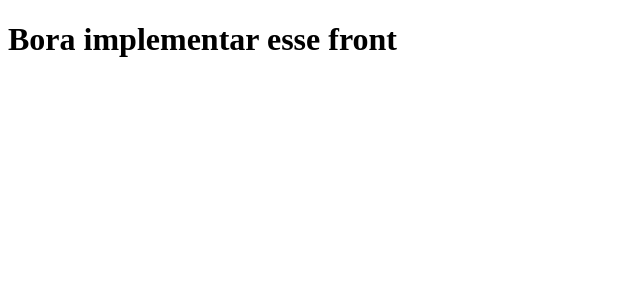
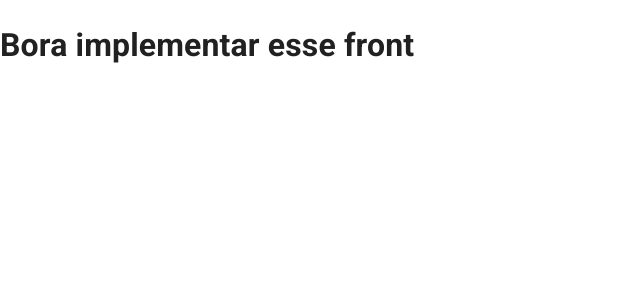
Before and after one commit to Leokrindges/front-sistema-transferencias, a React (Vite) app: page / in a window 1280 px wide. Shown: the top 300 px of the page, without its empty margins (0-640 px from the left). Built offline with nearby package versions, Linux system fonts and the light colour scheme.

Commit message:
feature/ Instalado material UI

```diff
--- a/package.json
+++ b/package.json
@@ -10,6 +10,11 @@
     "preview": "vite preview"
   },
   "dependencies": {
+    "@emotion/react": "^11.13.0",
+    "@emotion/styled": "^11.13.0",
+    "@fontsource/roboto": "^5.0.13",
+    "@mui/icons-material": "^5.16.5",
+    "@mui/material": "^5.16.5",
     "react": "^18.3.1",
     "react-dom": "^18.3.1",
     "react-router-dom": "^6.25.1"
--- a/src/main.tsx
+++ b/src/main.tsx
@@ -1,9 +1,16 @@
 import React from "react";
 import ReactDOM from "react-dom/client";
 import { App } from "./App.tsx";
+import "@fontsource/roboto/300.css";
+import "@fontsource/roboto/400.css";
+import "@fontsource/roboto/500.css";
+import "@fontsource/roboto/700.css";
+import { CssBaseline } from "@mui/material";
 
 ReactDOM.createRoot(document.getElementById("root")!).render(
   <React.StrictMode>
-    <App />
+    <CssBaseline>
+      <App />
+    </CssBaseline>
   </React.StrictMode>
 );
```
Also changed, not shown: 1 other file (tests, documents, lock files or other folders).
